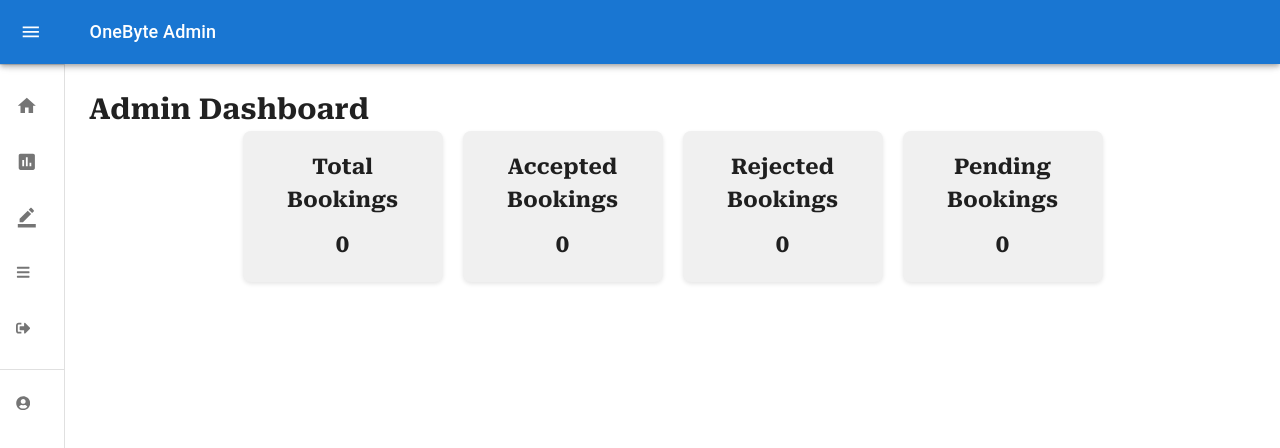
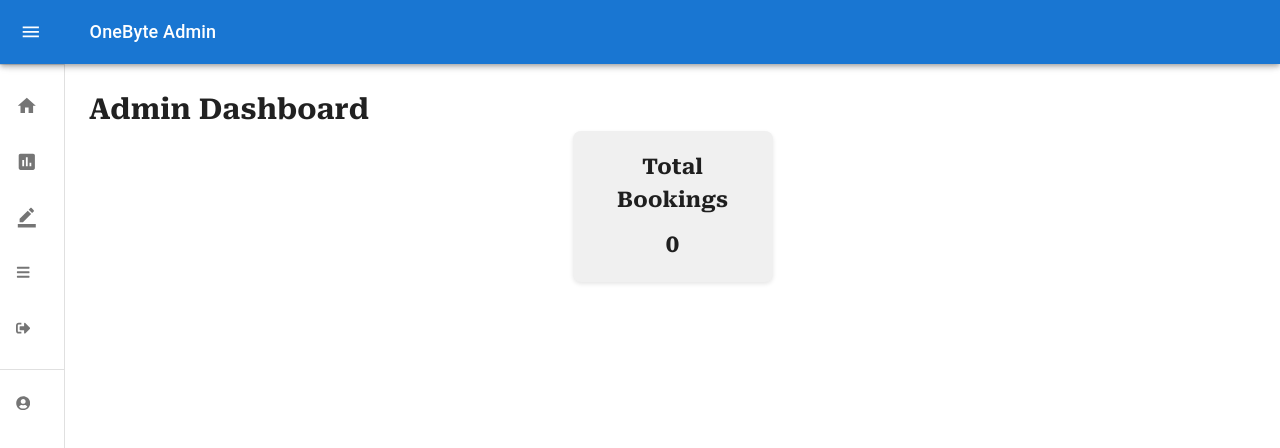
Before and after one commit to Keyush420/Onebyte, a React (Vite) app in the folder client/: page /adminDashboard in a window 1280 px wide. Shown: the top 448 px of the page. Built offline with nearby package versions, Linux system fonts and the light colour scheme; no server answers.

Commit message:
Removed Bookings unnecessary information from Dashboard

```diff
--- a/client/src/adminComponent/adminBoard.jsx
+++ b/client/src/adminComponent/adminBoard.jsx
@@ -4,10 +4,6 @@ import './adminBoard.css';
 
 function AdminDashboard() {
     const [totalBookings, setTotalBookings] = useState(0);
-    const [acceptedBookings, setAcceptedBookings] = useState(0);
-    const [rejectedBookings, setRejectedBookings] = useState(0);
-    const [pendingBookings, setPendingBookings] = useState(0); // New state for pending bookings
-
     useEffect(() => {
         fetchReservationCounts();
     }, []);
@@ -15,11 +11,8 @@ function AdminDashboard() {
     const fetchReservationCounts = async () => {
         try {
             const response = await axios.get('http://localhost:3002/reservations/count');
-            const { total, accepted, rejected, pending } = response.data; // Include pending in the response data
+            const { total} = response.data; // Include pending in the response data
             setTotalBookings(total);
-            setAcceptedBookings(accepted);
-            setRejectedBookings(rejected);
-            setPendingBookings(pending); // Set the pending bookings count
         } catch (error) {
             console.error('Error fetching reservation counts:', error);
         }
@@ -33,18 +26,6 @@ function AdminDashboard() {
                     <h2>Total Bookings</h2>
                     <p>{totalBookings}</p>
                 </div>
-                <div className="dashboard-box">
-                    <h2>Accepted Bookings</h2>
-                    <p>{acceptedBookings}</p>
-                </div>
-                <div className="dashboard-box">
-                    <h2>Rejected Bookings</h2>
-                    <p>{rejectedBookings}</p>
-                </div>
-                <div className="dashboard-box">
-                    <h2>Pending Bookings</h2> {/* New section for pending bookings */}
-                    <p>{pendingBookings}</p>
-                </div>
             </div>
         </div>
     );
```
Also changed, not shown: 1 other file (tests, documents, lock files or other folders).
